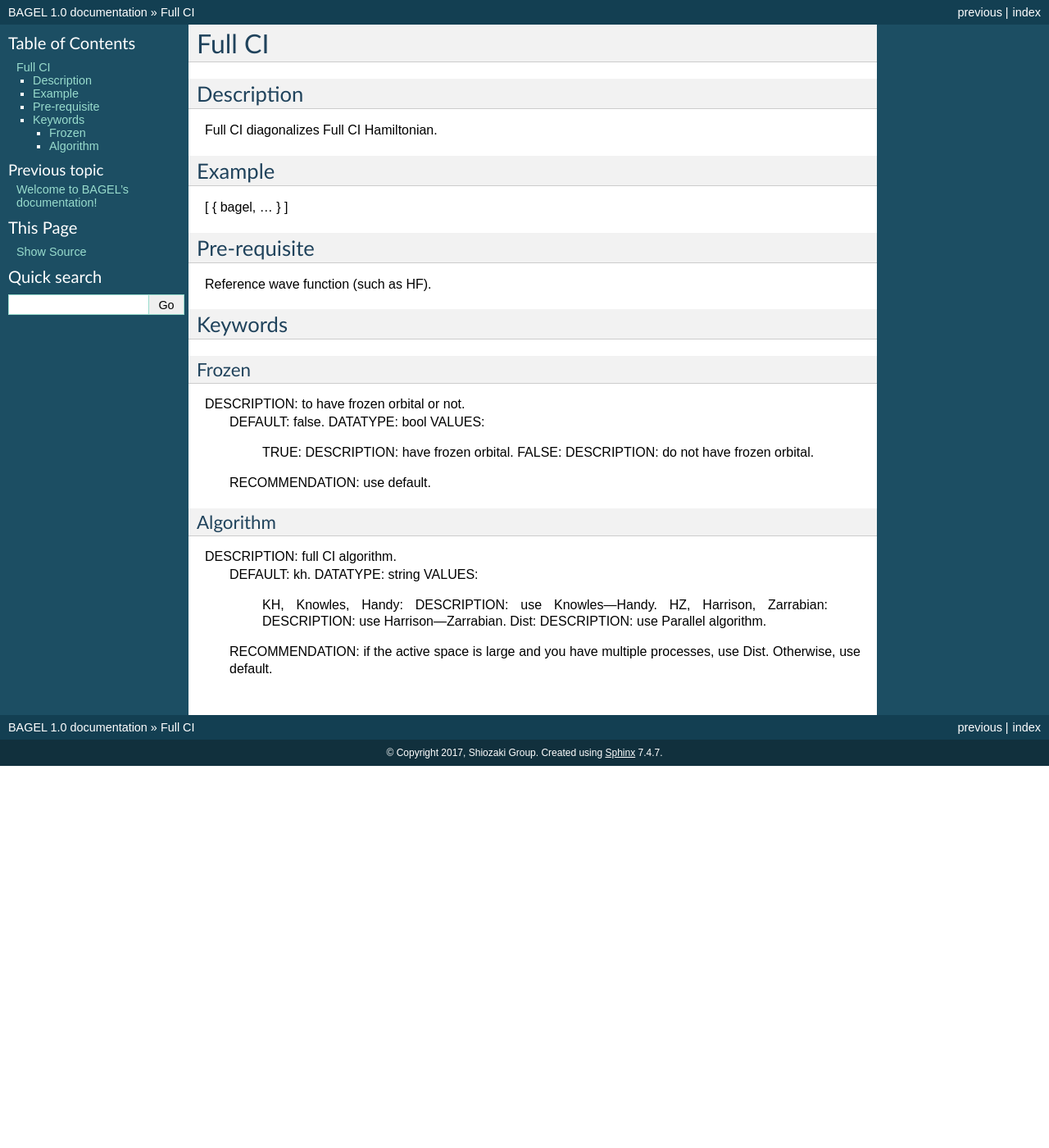
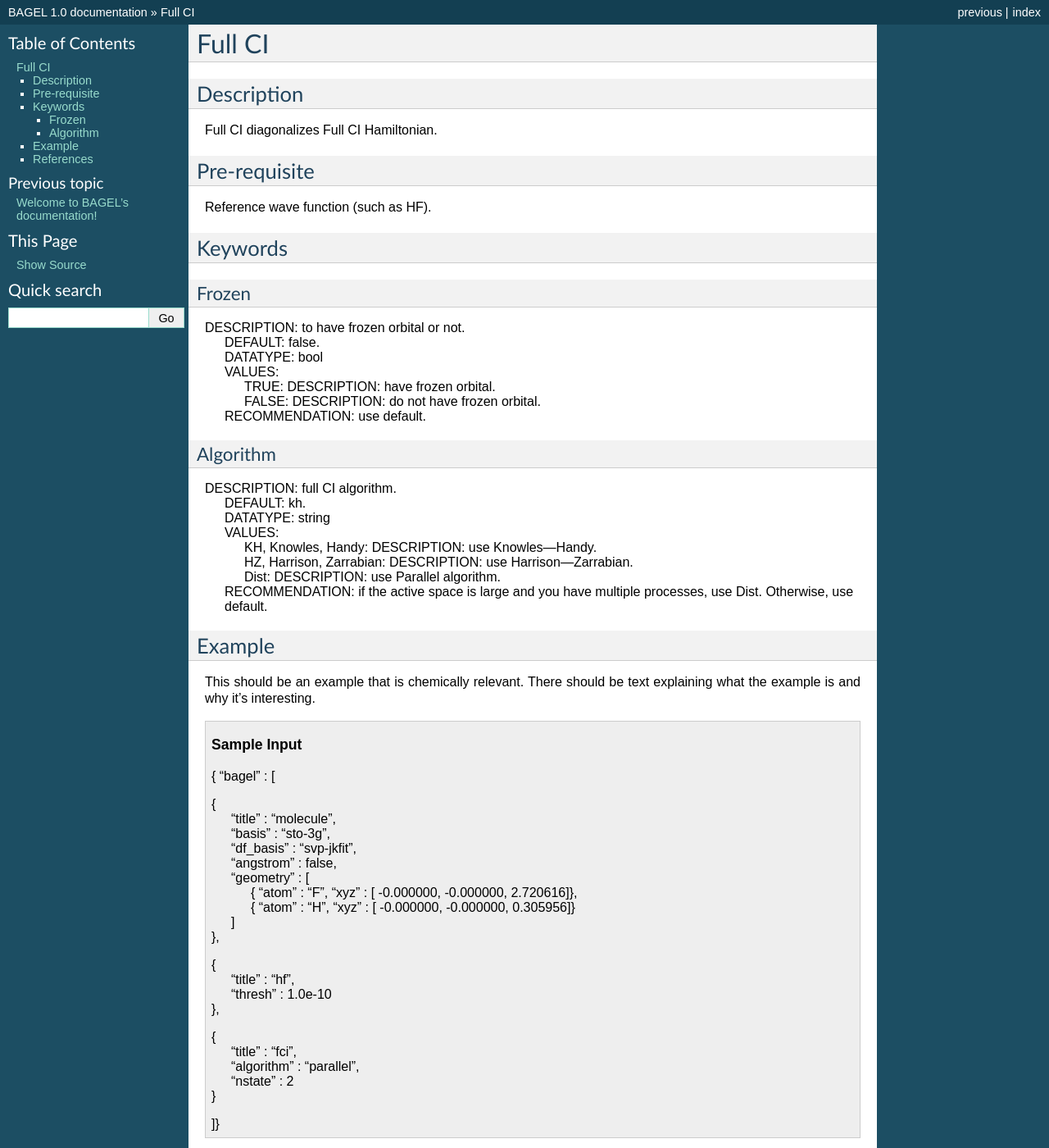
Before and after one commit to miroi/bagel_manual, a Sphinx documentation site: the page built from source/fullci.rst, in a window 1280 px wide and 1400 px high. Shown: the whole window at 82% size. Built offline with Sphinx 7.4.7, drawn with Linux system fonts in a browser that asks for light colours; some of the changed text lies outside the part shown.

Commit message:
small updates

```diff
--- a/source/fullci.rst
+++ b/source/fullci.rst
@@ -20,20 +16,74 @@
 ========
 Frozen
 ------
-DESCRIPTION: to have frozen orbital or not.
-  DEFAULT: false.
-  DATATYPE: bool
-  VALUES:
-    TRUE: DESCRIPTION: have frozen orbital.
-    FALSE: DESCRIPTION: do not have frozen orbital.
-  RECOMMENDATION: use default.
+| DESCRIPTION: to have frozen orbital or not.
+|   DEFAULT: false.
+|   DATATYPE: bool
+|   VALUES:
+|     TRUE: DESCRIPTION: have frozen orbital.
+|     FALSE: DESCRIPTION: do not have frozen orbital.
+|   RECOMMENDATION: use default.
 Algorithm
 ---------
-DESCRIPTION: full CI algorithm.
-  DEFAULT: kh.
-  DATATYPE: string
-  VALUES:
-    KH, Knowles, Handy: DESCRIPTION: use Knowles—Handy.
-    HZ, Harrison, Zarrabian: DESCRIPTION: use Harrison—Zarrabian.
-    Dist: DESCRIPTION: use Parallel algorithm.
-  RECOMMENDATION: if the active space is large and you have multiple processes, use Dist. Otherwise, use default.
+| DESCRIPTION: full CI algorithm.
+|   DEFAULT: kh.
+|   DATATYPE: string
+|   VALUES:
+|     KH, Knowles, Handy: DESCRIPTION: use Knowles—Handy.
+|     HZ, Harrison, Zarrabian: DESCRIPTION: use Harrison—Zarrabian.
+|     Dist: DESCRIPTION: use Parallel algorithm.
+|   RECOMMENDATION: if the active space is large and you have multiple processes, use Dist. Otherwise, use default.
+
+Example
+=======
+This should be an example that is chemically relevant. There should be text explaining what the example is and why it's interesting.
+
+.. topic:: Sample Input
+
+   | { "bagel" : [
+
+   | {
+   |   "title" : "molecule",
+   |   "basis" : "sto-3g",
+   |   "df_basis" : "svp-jkfit",
+   |   "angstrom" : false,
+   |   "geometry" : [
+   |     { "atom" : "F",  "xyz" : [   -0.000000,     -0.000000,      2.720616]},
+   |     { "atom" : "H",  "xyz" : [   -0.000000,     -0.000000,      0.305956]}
+   |   ]
+   | },
+
+   | {
+   |   "title" : "hf",
+   |   "thresh" : 1.0e-10
+   | },
+
+   | {
+   |   "title" : "fci",
+   |   "algorithm" : "parallel",
+   |   "nstate" : 2
+   | }
+
+   | ]}
+
+
+Some information about the output should also be included. This will not be entire output but enough for the reader to know their calculation worked.
+
+.. figure:: figure/example.png
+    :width: 200px
+    :align: center
+    :alt: alternate text
+    :figclass: align-center
+
+    This is an example of how to insert a figure.
+
+References
+==========
+
++-----------------------------------------------+-----------------------------------------------------------------------+
+|          Description of Reference             |                          Reference                                    |
++===============================================+=======================================================================+
+| Reference was used for...                     | John Doe and Jane Doe. J. Chem. Phys. 1980, 5, 120-124.               |
++-----------------------------------------------+-----------------------------------------------------------------------+
+| Reference was used for...                     | John Doe and Jane Doe. J. Chem. Phys. 1980, 5, 120-124.               |
++-----------------------------------------------+-----------------------------------------------------------------------+
```
Also changed, not shown: other parts of source/fullci.rst (+0 -4 lines), source/figure/example.png (added).
